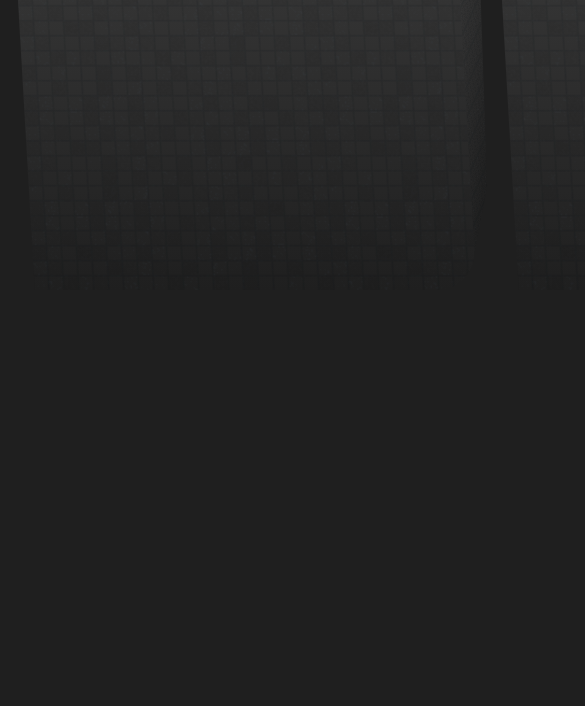
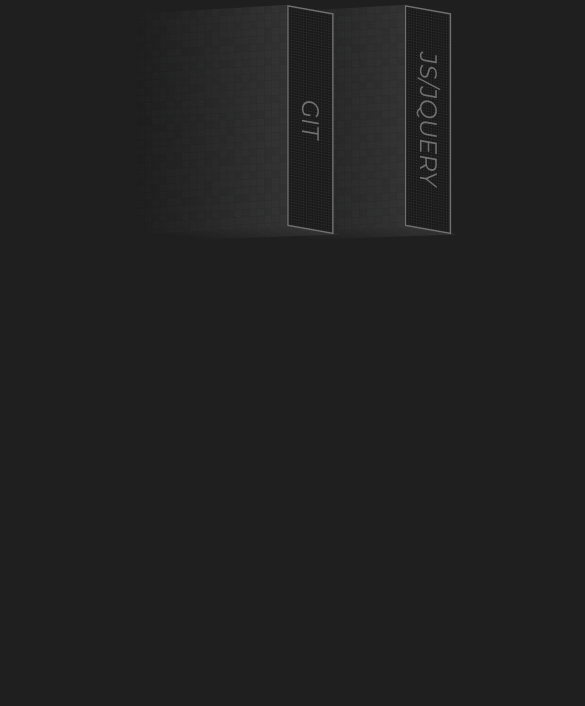
Before and after one commit to K-Zimny/Portfolio-5.1, a website built with Parcel: page index.html in a window 390 px wide. Shown: the part 828-1534 px from the top of the page, 585 px wide, since content can reach past the window. Built offline with nearby package versions, Linux system fonts and the light colour scheme.

Commit message:
style edits

```diff
--- a/scss/hero.scss
+++ b/scss/hero.scss
@@ -13,6 +13,10 @@
   grid-template-columns: repeat(3, 1fr);
   gap: 10px 10px;
   grid-auto-rows: minmax(100px, auto);
+
+  @media only screen and (max-width: 600px) {
+    transform: rotate(90deg) translate(-449px, 60px) scale(0.5);
+  }
 }
 
 // ---------------------------------------------------------------
```
Also changed, not shown: css/hero.css, 1 other file.
